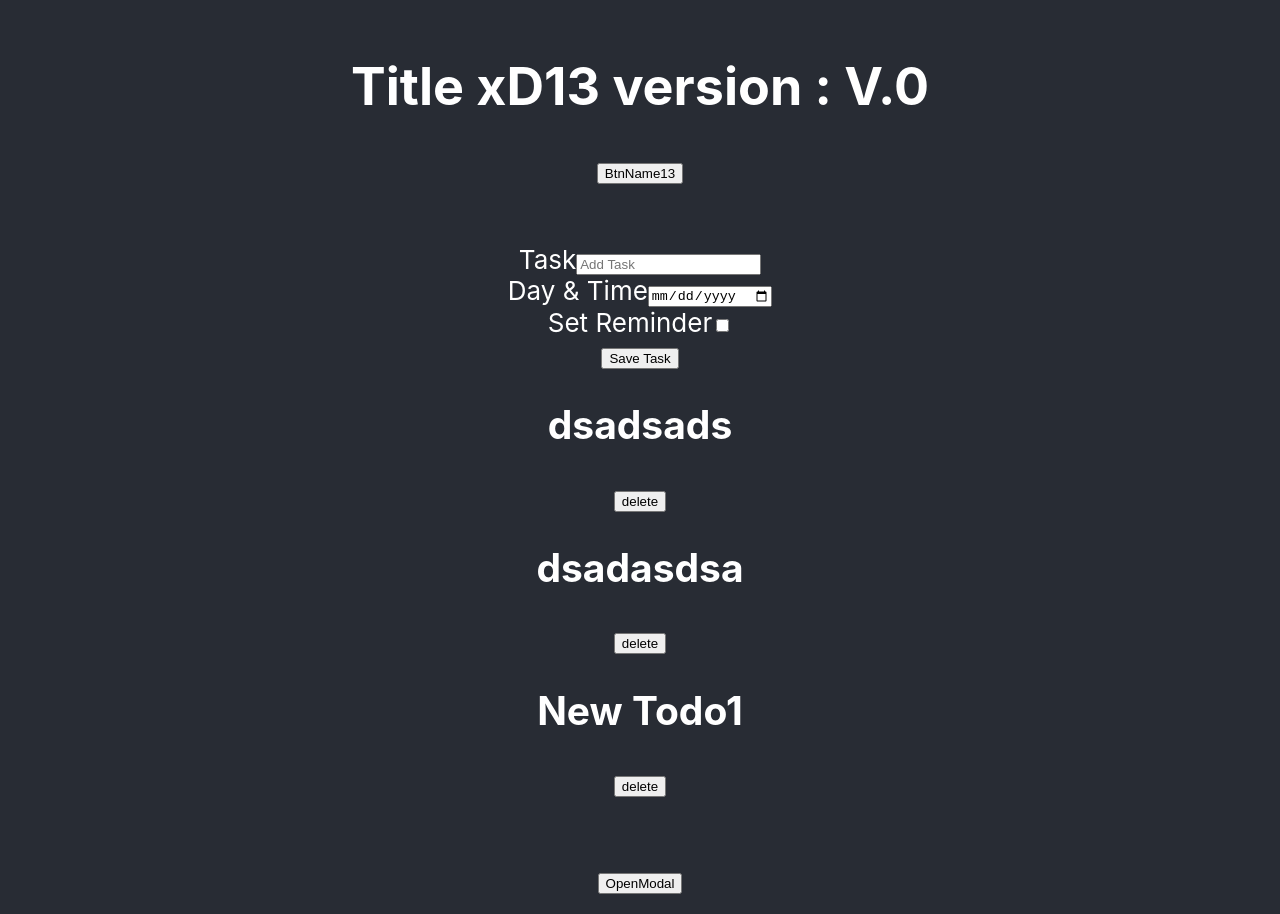
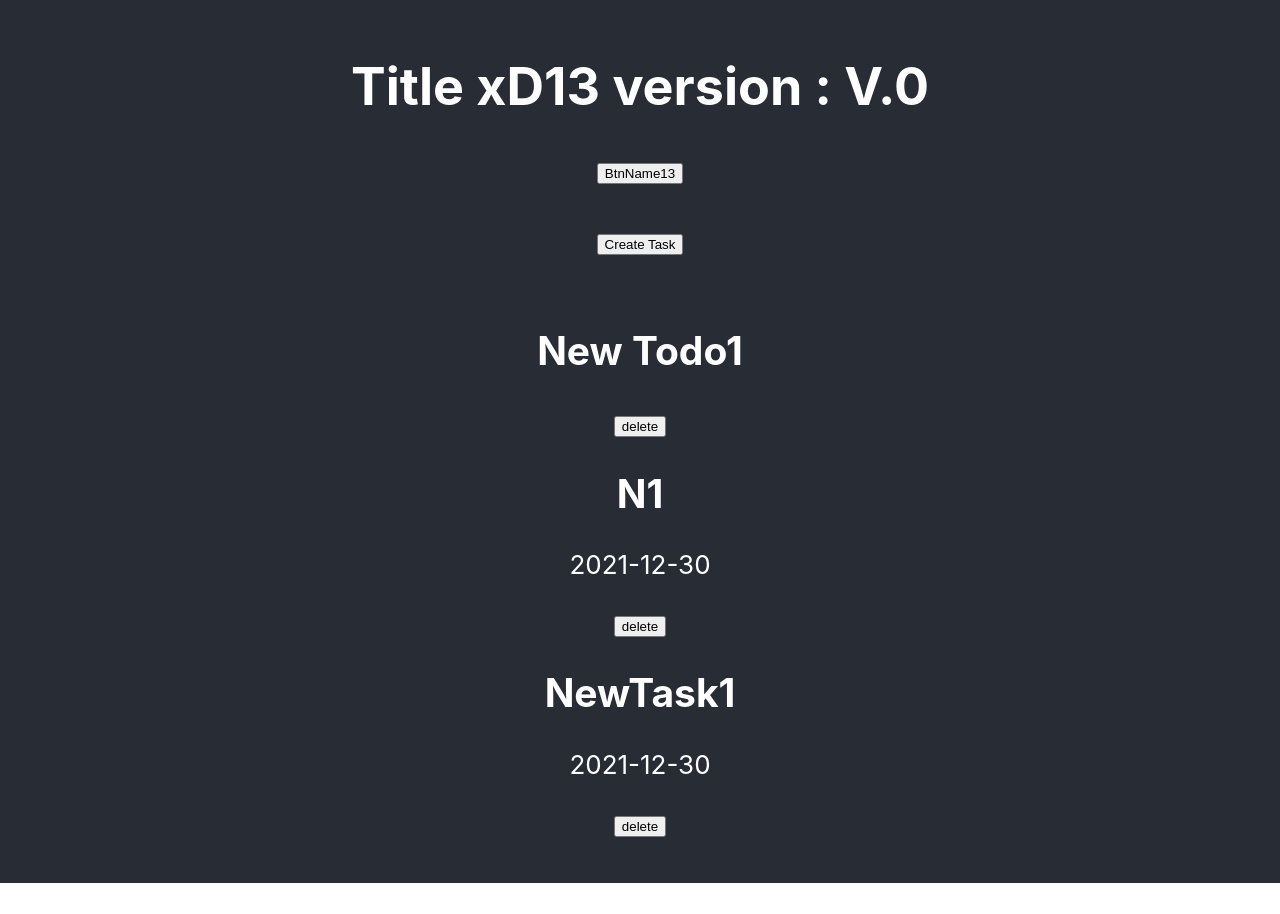
Before and after one commit to xd43vild69/React-JSCore, a React (Create React App) app: page / in a window 1280 px wide. After the commit the page ends 883 px from the top, so only its background shows below. Built offline with nearby package versions, Linux system fonts and the light colour scheme; data requests are answered from the project's data file.

Commit message:
switch workflow tasks additions with modal

```diff
--- a/db.json
+++ b/db.json
@@ -1,22 +1,22 @@
 {
   "tasks": [
-    {
-      "text": "dsadsads",
-      "day": "",
-      "reminder": false,
-      "id": 1
-    },
-    {
-      "text": "dsadasdsa",
-      "day": "",
-      "reminder": false,
-      "id": 2
-    },
     {
       "text": "New Todo1",
       "day": "",
       "reminder": false,
       "id": 3
+    },
+    {
+      "text": "N1",
+      "day": "2021-12-30",
+      "reminder": false,
+      "id": 4
+    },
+    {
+      "text": "NewTask1",
+      "day": "2021-12-30",
+      "reminder": true,
+      "id": 5
     }
   ]
 }
--- a/src/App.js
+++ b/src/App.js
@@ -24,13 +24,15 @@ function App() {
           <Header title="Title xD13" />
           <Button name="BtnName13" length="3"></Button>
         </div>
+
         <div className="div1">
-          <TodoManager/>
-        </div>
-        <div className="div1">
-          <button onClick={OpenModalHandler}>OpenModal</button>
+          <button onClick={OpenModalHandler}>Create Task</button>
           {modalIsOpen && <Modal onClick={CloseModalHandler} />}
           {modalIsOpen && <ModalBackdrop onClick={CloseModalHandler} />}
+        </div>
+
+        <div className="div1">
+          <TodoManager />
         </div>
       </header>
     </div>
--- a/src/cmpTodo/TodoManager.js
+++ b/src/cmpTodo/TodoManager.js
@@ -47,7 +47,7 @@ const TodoManager = () => {
 
   return (
     <div className="div1">
-      <AddTask onAdd={addTask} />
+      {/* <AddTask onAdd={addTask} /> */}
       <Tasks tasks={tasks} onDelete={deleteTask} />
     </div>
   );
--- a/src/components/Modal.js
+++ b/src/components/Modal.js
@@ -1,11 +1,13 @@
 import React from 'react'
-import TodoManager from "../cmpTodo/TodoManager"
+import { useState, useEffect } from "react";
+import TaskAdd from '../cmpTodo/TaskAdd';
 
 function ExternalFn(){
     console.log(`event1: ${Date.now()}) `);
 }
 
 const Modal = (props) => {
+    const [tasks, setTasks] = useState([]);
     const todoCofirmation = {name:"server1", run1:"runProcess"}
 
     function runServerConfirm(){
@@ -13,9 +15,22 @@ const Modal = (props) => {
         ExternalFn();
     }
 
+    const addTask = async (task) => {
+        const res = await fetch("http://localhost:5000/tasks", {
+          method: "POST",
+          headers: {
+            "Content-type": "application/json",
+          },
+          body: JSON.stringify(task),
+        });
+
+        const data = await res.json();
+        setTasks([...tasks, data]);
+      };
+
     return (
         <div className="modal">
-            <TodoManager/>
+            <TaskAdd onAdd={addTask}/>
             <button className="btn btn--alt" onClick={runServerConfirm} >Confirm</button>
             <button className="btn btn--alt" onClick={props.onClick} >Cancel</button>
             {/* <progress></progress> */}
```
